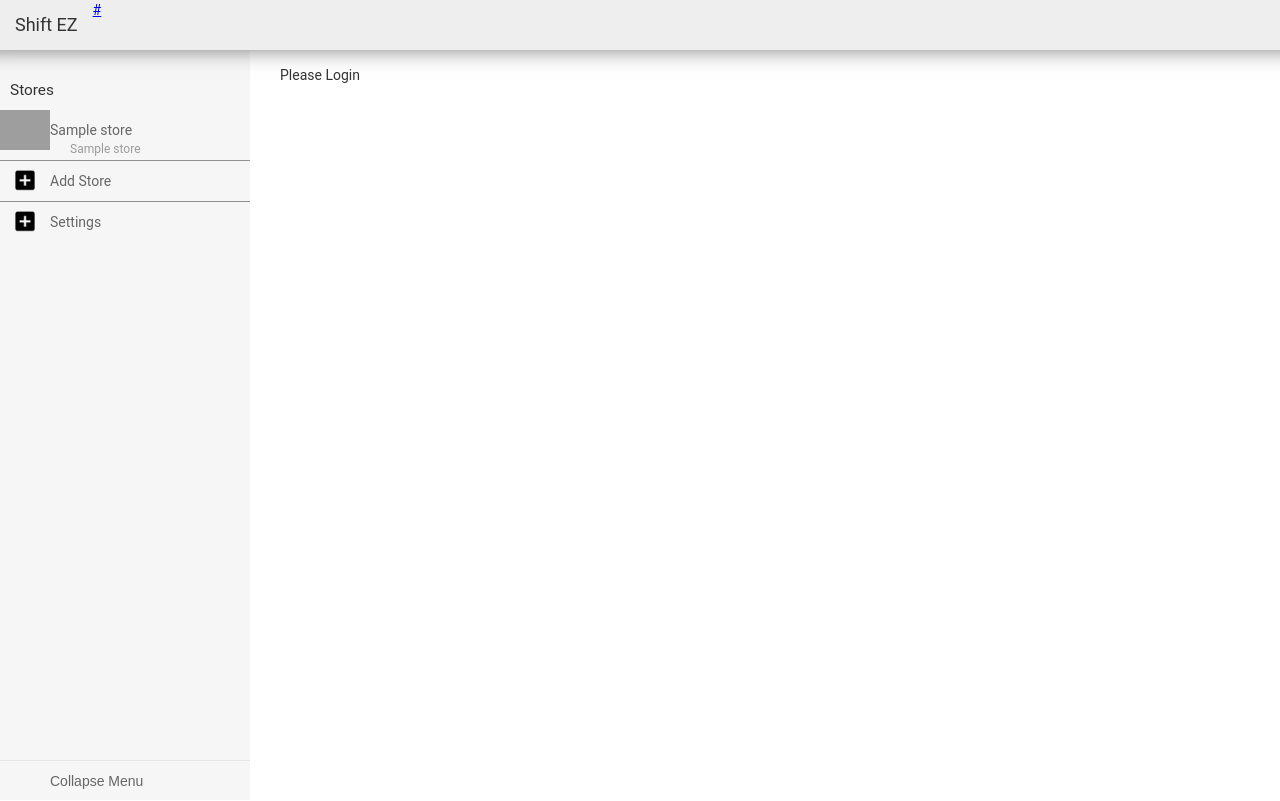
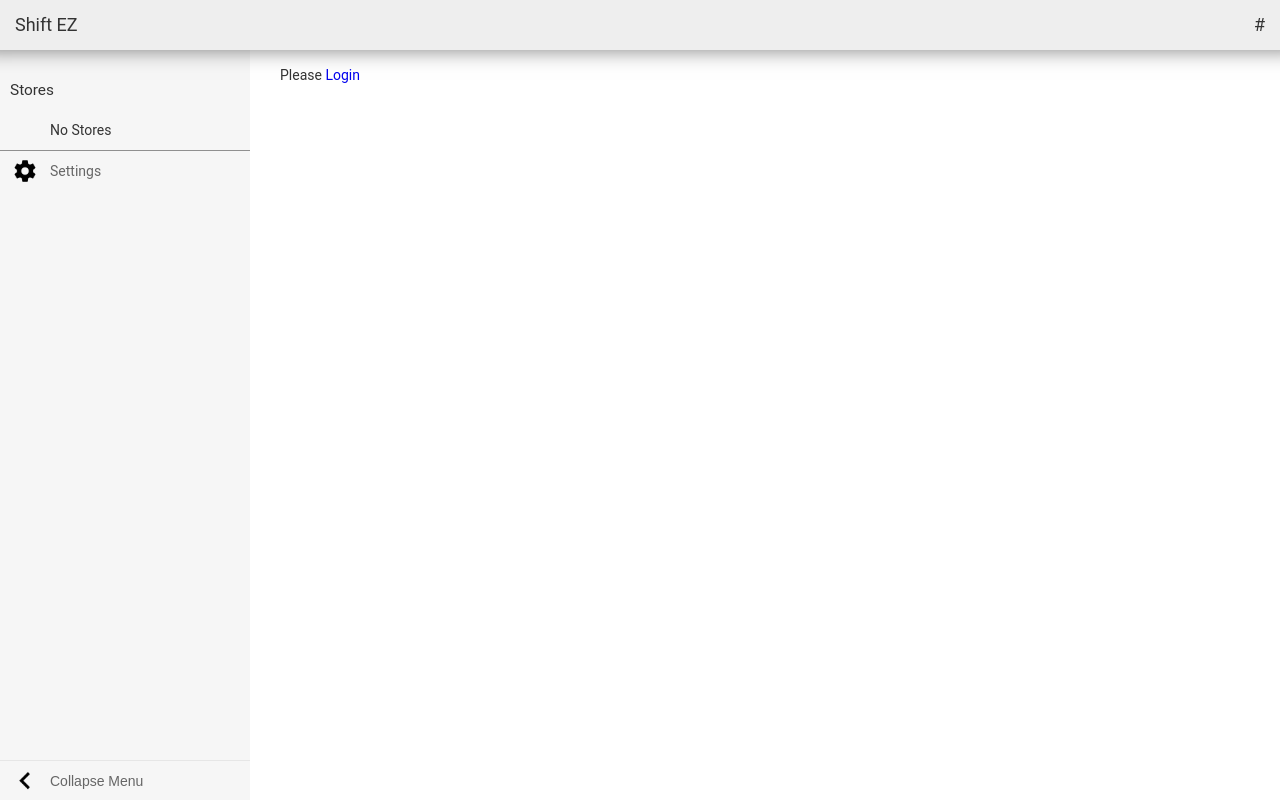
Before and after one commit to bradenschmidt/shift-ez, a Flask app: template app_engine/app/templates/store.html in a window 1280 px wide. Run offline with Flask 2, Linux system fonts and the light colour scheme; the template is opened without the code that fills it: most values are stand-ins (such as "Sample title", 1, 10 or a date in 2020); grey boxes are pictures that could not be loaded.

Commit message:
Add no stores hint. Add icons to next, prev, and collapse. Add missed icons.

```diff
--- a/app_engine/app/templates/store.html
+++ b/app_engine/app/templates/store.html
@@ -15,7 +15,7 @@
         <i class="fa fa-bars"></i>
     </button>
     <h1>Shift EZ</h1>
-    <a href="{{ url|safe }}">{{ url_linktext }}</a>
+    <a id="logout" href="{{ url|safe }}"><h1>{{ url_linktext }}</h1></a>
 </header>
 
 <nav class="vertical_nav">
@@ -26,6 +26,7 @@
             <span class="menu--label section">Stores</span>
         </li>
 
+        {% if user %}
             {% for store in stores['stores'] %}
                 <li class="menu--item store" id="{{ 'store' + loop.index0|string }}">
 
@@ -41,18 +42,23 @@
             {% endfor %}
 
             <li class="menu--item separator">
-
+                <a href="#">
                     <label class="menu--link" title="Add Store">
                         <img class="menu--icon" src="/static/images/ic_action_add_box.png"/>
                         <span class="menu--label">Add Store</span>
                     </label>
-
+                </a>
             </li>
+        {% else %}
+            <li class="menu--item">
+                <span class="menu--label noStores">No Stores</span>
+            </li>
+        {% endif %}
 
         <li class="menu--item separator">
 
             <label class="menu--link" title="Settings">
-                <img class="menu--icon" src="/static/images/ic_action_add_box.png"/>
+                <img class="menu--icon" src="/static/images/ic_action_settings.png"/>
                 <span class="menu--label">Settings</span>
             </label>
 
@@ -61,7 +67,7 @@
     </ul>
 
     <button id="collapse_menu" class="collapse_menu">
-        <i class="collapse_menu--icon"></i>
+        <img class="collapse_menu--icon" src="/static/images/ic_keyboard_arrow_left_black.png"/>
         <span class="collapse_menu--label">Collapse Menu</span>
     </button>
 
@@ -70,9 +76,10 @@
 <div class="wrapper">
 
     {% if user %}
-
         <div id="leftColumn" class="sideDivs">
-            <span id="prevButton" class="buttons"><</span>
+            <div class="buttons">
+                <img id="prevButton" src="/static/images/ic_keyboard_arrow_left_black.png">
+            </div>
         </div>
 
         <div class="schedules">
@@ -113,10 +120,12 @@
         </div>
 
         <div id="rightColumn" class="sideDivs">
-            <span id="nextButton" class="buttons">></span>
+            <div class="buttons">
+                <img id="nextButton" src="/static/images/ic_keyboard_arrow_right_black.png">
+            </div>
         </div>
     {% else %}
-        <span id="loginNeeded">Please Login</span>
+        <span id="loginNeeded">Please <a href="{{ url|safe }}">Login</a></span>
     {% endif %}
 
 </div>
--- a/app_engine/static/stylesheets/stylesheet.css
+++ b/app_engine/static/stylesheets/stylesheet.css
@@ -1,3 +1,7 @@
+a {
+  text-decoration: none;
+}
+
 table, th, td {
   border: 1px solid black;
 }
@@ -166,9 +170,17 @@ header h1 {
 
 .buttons {
   text-align: center;
-  background: #00afff;
-  padding: 10px;
+  padding: 1px;
   cursor: pointer;
+}
+
+.buttons:hover {
+  background: #ddd;
+}
+
+.buttons img {
+  height: 50px;
+  width: 50px;
 }
 
 #empty {
@@ -184,3 +196,13 @@ header h1 {
 #loginNeeded {
   text-align: center;
 }
+
+.noStores {
+  margin-left: 50px;
+}
+
+#logout {
+  float: right;
+  text-decoration: none;
+  color: #333;
+}
```
Also changed, not shown: app_engine/static/images/ic_action_business.png (added), app_engine/static/images/ic_action_settings.png (added), app_engine/static/images/ic_keyboard_arrow_left_black.png (added), app_engine/static/images/ic_keyboard_arrow_right_black.png (added). Lines whose indentation alone changed are shown as unchanged.
